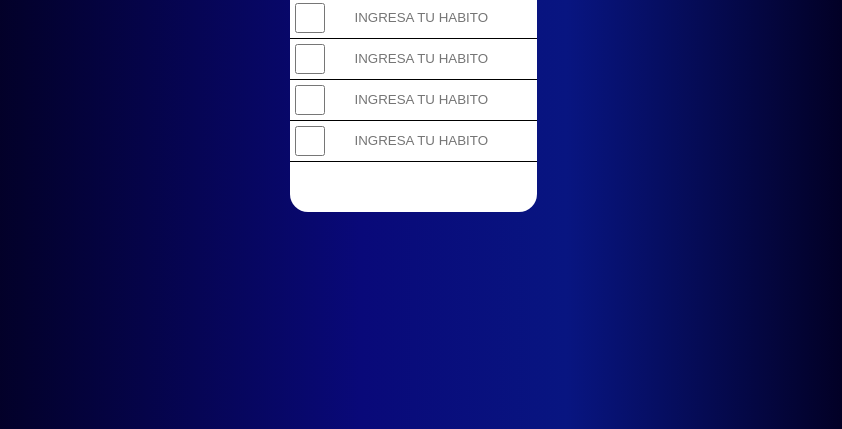
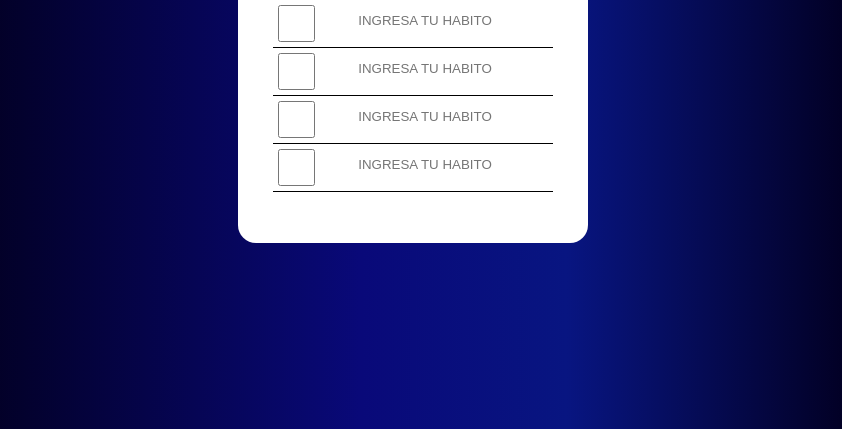
Before and after one commit to JerickTwO/HABIT-TRACKER, a plain HTML site: page index.html in a window 1280 px wide. Shown: the part 371-800 px from the top of the page, without its empty margins (227-1069 px from the left). Drawn offline with Linux system fonts and the light colour scheme; a web font is replaced by a local one.

Commit message:
New Commit

```diff
--- a/style.css
+++ b/style.css
@@ -5,10 +5,9 @@
 }
 h1{
     font-family: 'Kdam Thmor Pro', sans-serif;
-    font-size: 25px ;
+    font-size: 35px ;
 }
 .background{
-    background-color: rgb(0, 0, 255);
     background: linear-gradient(90deg, rgba(2,0,36,1) 16%, #090979 46%, rgba(8,21,129,1) 62%, rgba(2,0,36,1) 84%);
     width: 100vw;
     height: 100vh;
@@ -18,10 +17,15 @@ h1{
 
 }
 .container{
-    min-width: 245px;
-    min-height: 365px;
+    width: 350px;
+    height: 428px;
     border-radius: 18px ;
     background-color: #fff;
+}
+img{
+    margin: 5px 0 0 0;
+    width: 75px;
+    border-radius: 50%;
 }
 .superior{
     color: #6c5f0dcb;
@@ -30,39 +34,36 @@ h1{
     align-items: center;
     justify-items: center;
 }
-img{
-    margin: 5px 0 0 0;
-    width: 75px;
-    border-radius: 50%;
-}
 .inferior{
     display: flex;
     align-content:space-evenly;
     flex-direction:column ;
     height: 100%;
     width: 100%;
-
+    padding-top: 16px ;
+}
+.container-check{
+    display: flex;
+    align-self: center;
+    height: auto;
+    margin: 0 10px;
+    padding: 5px;
+    width: 280px;
+    border-top: 1.5px  solid #000;
+}
+.checks{
+    width: 37px;
+    height: 37px;
 }
 
-.container-check{
-    display: flex;
-    align-items: center;
-    height: auto;
-    padding: 5px;
-    width: 100%;
-    border-top: 1px  solid #000;
-}
-.checks{
-
-    width: 30px;
-    height: 30px;
-}
 .final{
-    border-bottom: 1px  solid #000;
+    border-bottom: 1.5px  solid #000;
 }
 .habits{
+    margin-left: 10px;
     height: 30px;
-    margin: 0 0 0 30px ;
+    width: 200px;
     border: none;
     outline: none;
+    text-align: center;
 }
```
